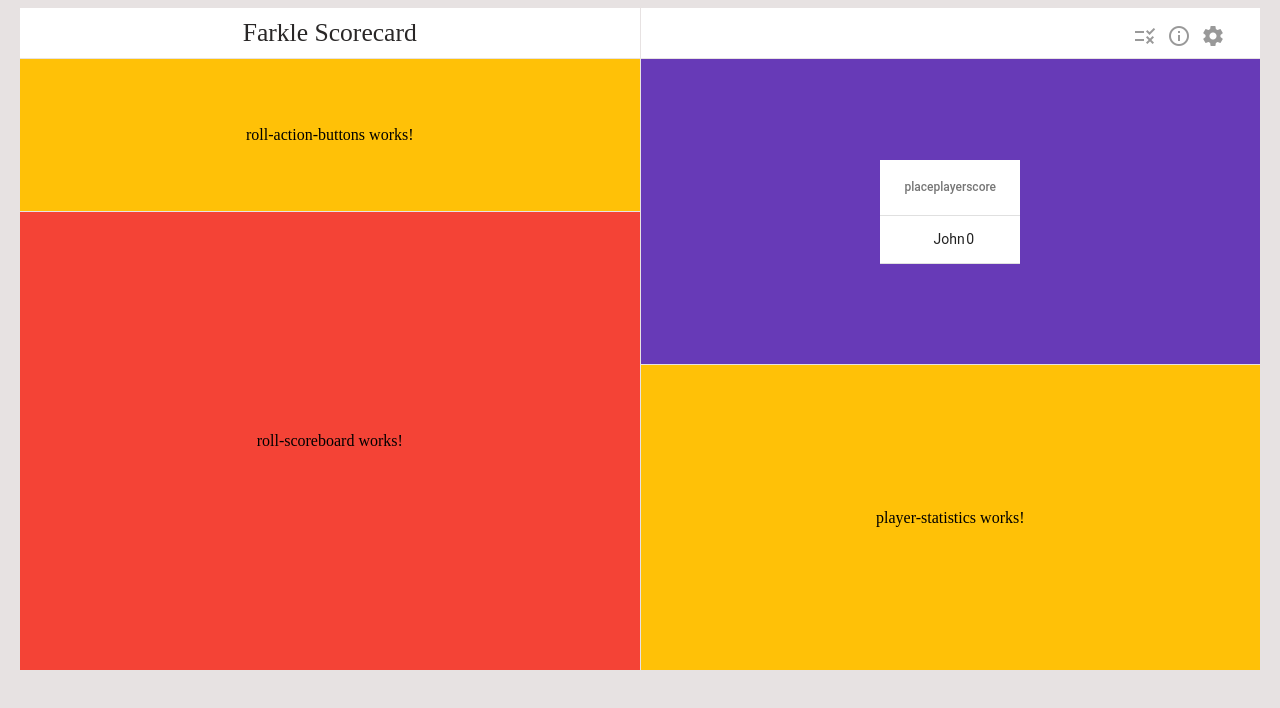
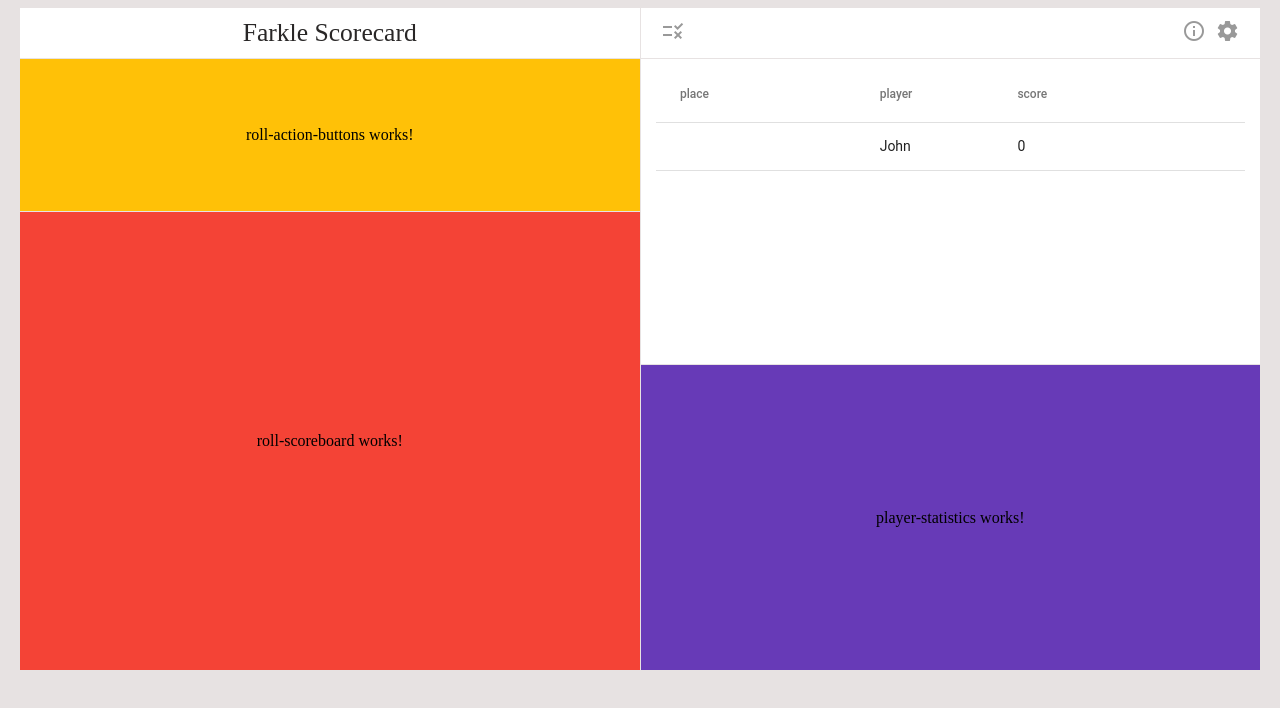
Before and after one commit to RoostertailSoftware/farkle-scoreboard, an Angular app in the folder src/main/javascript/farkle-ui/: page / in a window 1280 px wide. Shown: the top 708 px of the page. Built offline with nearby package versions, Linux system fonts and the light colour scheme.

Commit message:
lots of updates to make the spaces work out right

```diff
--- a/src/main/javascript/farkle-ui/src/app/components/layout/app.component.html
+++ b/src/main/javascript/farkle-ui/src/app/components/layout/app.component.html
@@ -1,14 +1,16 @@
 <mat-grid-list cols="8" rowHeight="50px">
 
+    <!-- Title  -->
     <mat-grid-tile colspan="4" rowspan="1" class="title-tile">
         <app-title [workingTitle]="title"></app-title>
     </mat-grid-tile>
 
+    <!-- Help / Rules / Configuration buttons -->
     <mat-grid-tile colspan="4" rowspan="1"  class="help-info-buttons-tile">
-        <div class="help-info-buttons">
-            <app-help-info-buttons></app-help-info-buttons>
-        </div>
+        <app-help-info-buttons class="help-info-buttons"></app-help-info-buttons>
     </mat-grid-tile>
+
+    <!-- Action buttons, for gameplay, setup -->
     <mat-grid-tile colspan="4" rowspan="3" class="action-buttons-tile">
         <span *ngIf="!gameStart">
             <app-start-setup-buttons></app-start-setup-buttons>
@@ -17,13 +19,20 @@
             <app-roll-action-buttons></app-roll-action-buttons>
         </span>
     </mat-grid-tile>
+
+    <!-- Player's scoreboard -->
     <mat-grid-tile colspan="4" rowspan="6" class="players-scoreboard-tile">
-        <app-player-scoreboard></app-player-scoreboard>
+        <app-player-scoreboard class="player-scoreboard"></app-player-scoreboard>
     </mat-grid-tile>
+
+    <!-- Roll Scoreboard -->
     <mat-grid-tile colspan="4" rowspan="9" class="roll-scoreboard-tile">
         <app-roll-scoreboard></app-roll-scoreboard>
     </mat-grid-tile>
+
+    <!-- Player / Game Statistics  -->
     <mat-grid-tile colspan="4" rowspan="6" class="player-stats-tile">
         <app-player-statistics></app-player-statistics>
     </mat-grid-tile>
+
   </mat-grid-list>
--- a/src/main/javascript/farkle-ui/src/app/components/layout/app.component.scss
+++ b/src/main/javascript/farkle-ui/src/app/components/layout/app.component.scss
@@ -8,19 +8,23 @@
     background-color: $primary-background;
 }
 .help-info-buttons{
-    position: fixed;
-    right: 50px;
+    width: 95%;
+    height: 95%;
 }
 .action-buttons-tile{
     background-color: $accent;
 }
 
 .players-scoreboard-tile{
-    background-color: $primary;
+    background-color: $primary-background;
+}
+.player-scoreboard {
+    width: 95%;
+    height: 95%;
 }
 .roll-scoreboard-tile{
     background-color: $warn;
 }
 .player-stats-tile{
-    background-color: $accent;
+    background-color: $primary;
 }
```
